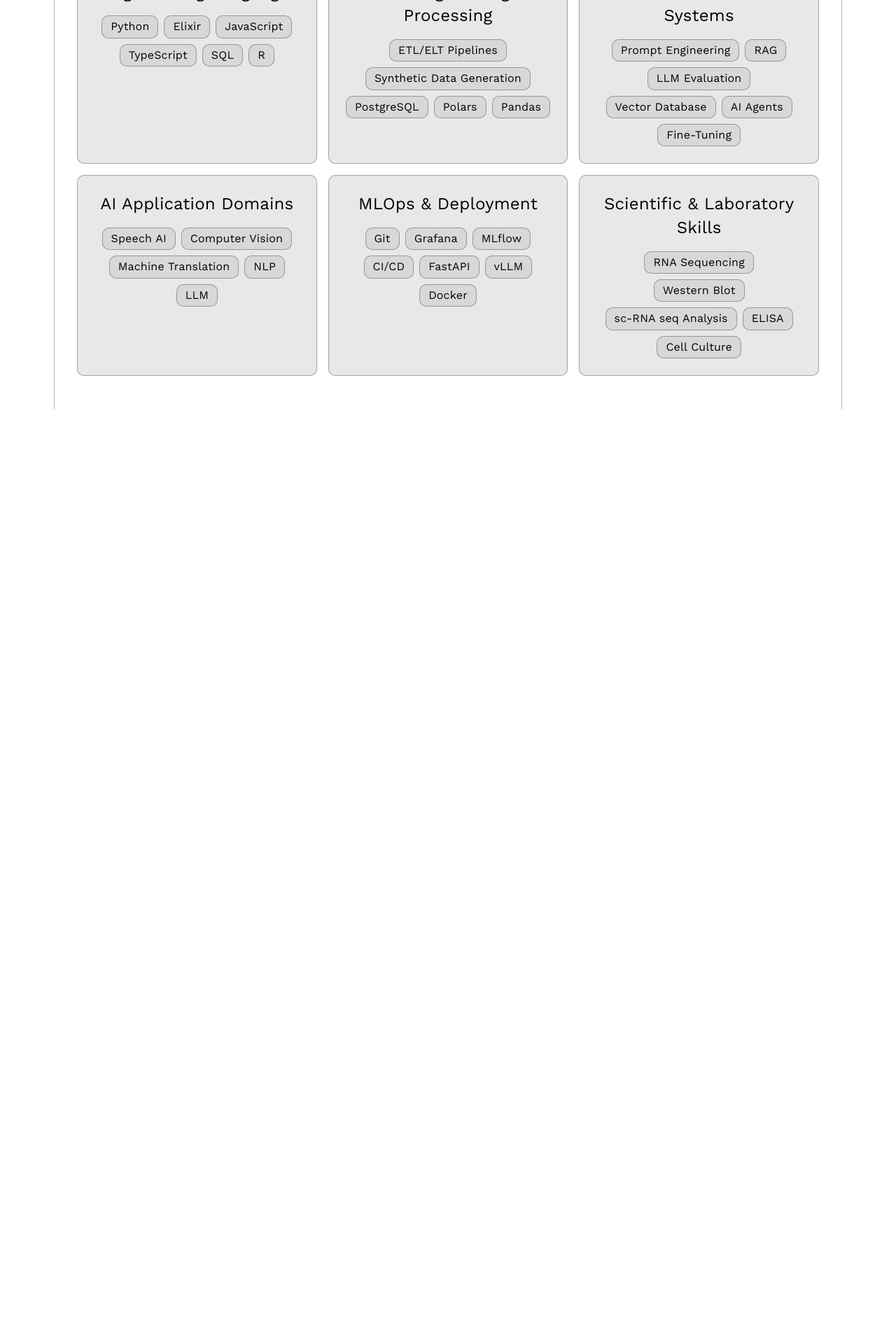
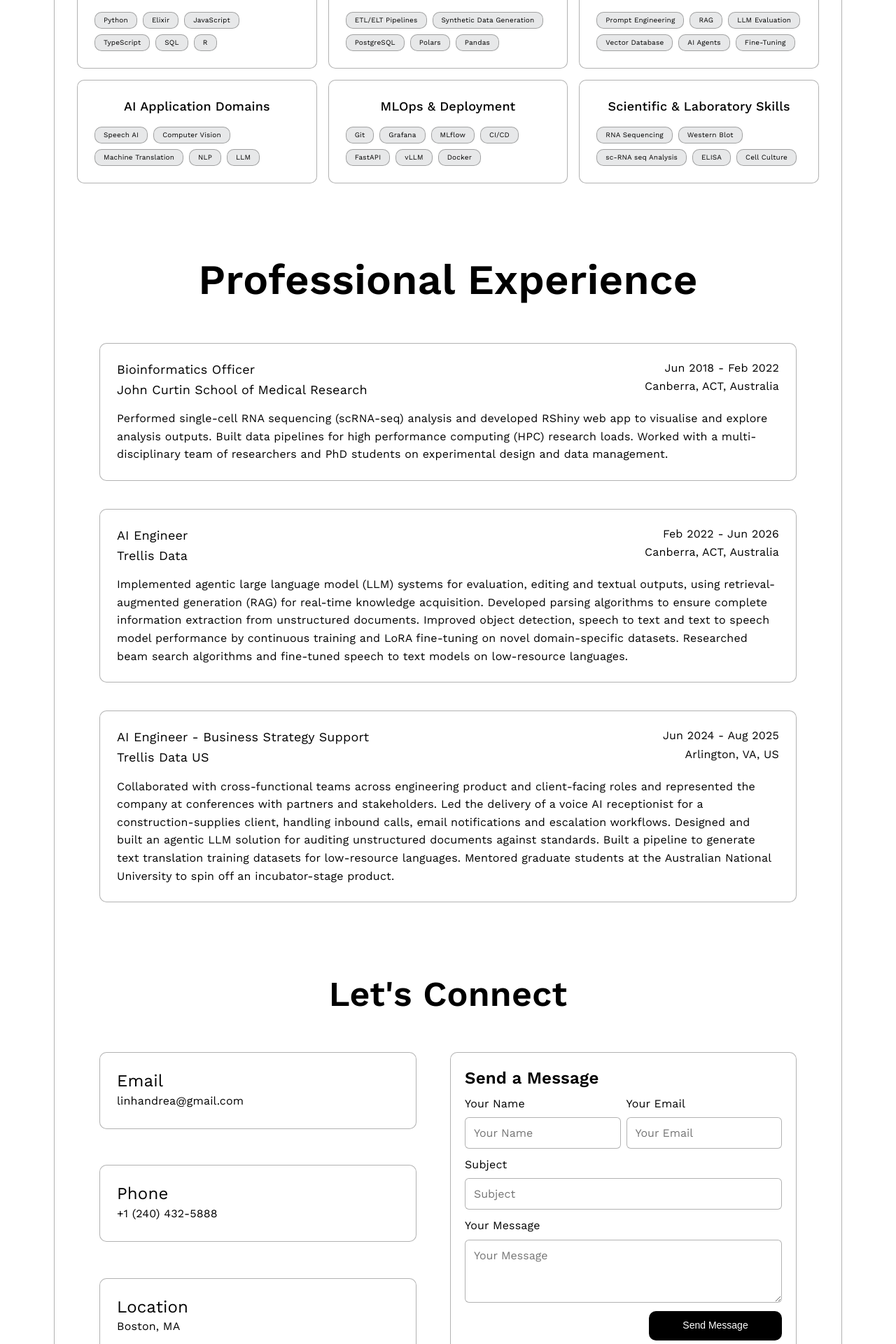
Before and after one commit to bioflower/personal-website, a React (Vite) app: page / in a window 1280 px wide. Shown: the part 880-2800 px from the top of the page at 70% size. Before the commit the page ends 1465 px from the top, so only its background shows below. Built offline with nearby package versions, Linux system fonts and the light colour scheme.

Commit message:
feat: add Notes page, shared Nav, dark mode fixes, and font weight hierarchy

```diff
--- a/index.html
+++ b/index.html
@@ -7,7 +7,7 @@
     <title>Personal Website</title>
     <link rel="preconnect" href="https://fonts.googleapis.com">
     <link rel="preconnect" href="https://fonts.gstatic.com" crossorigin>
-    <link href="https://fonts.googleapis.com/css2?family=Work+Sans:wght@400&display=swap" rel="stylesheet">
+    <link href="https://fonts.googleapis.com/css2?family=Work+Sans:wght@400;500;600&display=swap" rel="stylesheet">
   </head>
   <body>
     <div id="root"></div>
--- /dev/null
+++ b/src/components/Nav.css
@@ -0,0 +1,41 @@
+.nav {
+  background: var(--color-bg);
+  border-bottom: 1px solid var(--color-skill-border);
+  position: sticky;
+  top: 0;
+  z-index: 100;
+}
+
+.nav-inner {
+  max-width: 1126px;
+  margin: 0 auto;
+  display: flex;
+  flex-direction: row;
+  align-items: center;
+  gap: 20px;
+  padding: 5px 64px;
+}
+
+.nav-logo {
+  font-size: 16px;
+  font-weight: 500;
+  color: var(--color-text);
+  text-decoration: none;
+}
+
+.nav-links {
+  margin-left: auto;
+  display: flex;
+  flex-direction: row;
+  gap: 32px;
+}
+
+.nav-links a {
+  font-size: 16px;
+  color: var(--color-text);
+  text-decoration: none;
+}
+
+.nav-links a:hover {
+  text-decoration: underline;
+}
--- /dev/null
+++ b/src/components/Nav.jsx
@@ -0,0 +1,20 @@
+import "./Nav.css"
+
+function Nav() {
+  return (
+    <nav className="nav">
+      <div className="nav-inner">
+        <a href="/" className="nav-logo">Andrea Do</a>
+        <div className="nav-links">
+          <a href="/#about">About</a>
+          <a href="/#skills">Skills</a>
+          <a href="/#experience">Experience</a>
+          <a href="/notes">Notes</a>
+          <a href="/#contact">Contact</a>
+        </div>
+      </div>
+    </nav>
+  )
+}
+
+export default Nav
--- /dev/null
+++ b/src/data/contact.js
@@ -0,0 +1,5 @@
+export const contactMethods = [
+  { label: "Email", detail: "linhandrea@gmail.com" },
+  { label: "Phone", detail: "+1 (240) 432-5888" },
+  { label: "Location", detail: "Boston, MA" },
+]
--- /dev/null
+++ b/src/data/experience.js
@@ -0,0 +1,23 @@
+export const experienceEntries = [
+  {
+    title: "Bioinformatics Officer",
+    company: "John Curtin School of Medical Research",
+    location: "Canberra, ACT, Australia",
+    timeline: "Jun 2018 - Feb 2022",
+    description: "Performed single-cell RNA sequencing (scRNA-seq) analysis and developed RShiny web app to visualise and explore analysis outputs. Built data pipelines for high performance computing (HPC) research loads. Worked with a multi-disciplinary team of researchers and PhD students on experimental design and data management.",
+  },
+  {
+    title: "AI Engineer",
+    company: "Trellis Data",
+    location: "Canberra, ACT, Australia",
+    timeline: "Feb 2022 - Jun 2026",
+    description: "Implemented agentic large language model (LLM) systems for evaluation, editing and textual outputs, using retrieval-augmented generation (RAG) for real-time knowledge acquisition. Developed parsing algorithms to ensure complete information extraction from unstructured documents. Improved object detection, speech to text and text to speech model performance by continuous training and LoRA fine-tuning on novel domain-specific datasets. Researched beam search algorithms and fine-tuned speech to text models on low-resource languages.",
+  },
+  {
+    title: "AI Engineer - Business Strategy Support",
+    company: "Trellis Data US",
+    location: "Arlington, VA, US",
+    timeline: "Jun 2024 - Aug 2025",
+    description: "Collaborated with cross-functional teams across engineering product and client-facing roles and represented the company at conferences with partners and stakeholders. Led the delivery of a voice AI receptionist for a construction-supplies client, handling inbound calls, email notifications and escalation workflows. Designed and built an agentic LLM solution for auditing unstructured documents against standards. Built a pipeline to generate text translation training datasets for low-resource languages. Mentored graduate students at the Australian National University to spin off an incubator-stage product.",
+  },
+]
--- a/src/index.css
+++ b/src/index.css
@@ -6,6 +6,7 @@
   --color-btn-secondary-bg: #000000;
   --color-btn-secondary-text: #FFFFFF;
   --color-skill-bg: rgba(177, 178, 181, 0.3);
+  --color-domain-bg: #FFFFFF;
   --color-skill-border: rgba(0, 0, 0, 0.3);
   --radius-btn: 10px;
 
@@ -30,6 +31,9 @@
   :root {
     --color-text: #FFFFFF;
     --color-bg: #16171d;
+    --color-domain-bg: #1e1f26;
+    --color-btn-primary-bg: #1e1f26;
+    --color-btn-primary-border: rgba(255, 255, 255, 0.3);
     --color-skill-bg: rgba(255, 255, 255, 0.1);
     --color-skill-border: rgba(255, 255, 255, 0.3);
   }
--- a/src/pages/Home.css
+++ b/src/pages/Home.css
@@ -1,43 +1,5 @@
-.nav {
-  display: flex;
-  flex-direction: row;
-  align-items: center;
-  gap: 20px;
-  padding: 5px 20px;
-  background: var(--color-bg);
-  border-bottom: 1px solid var(--color-skill-border);
-  position: sticky;
-  top: 0;
-  z-index: 100;
-}
-
-.nav-logo {
-  font-size: 16px;
-  color: var(--color-text);
-}
-
-.nav-spacer {
-  flex: 1;
-}
-
-.nav-links {
-  display: flex;
-  flex-direction: row;
-  gap: 80px;
-}
-
-.nav-links a {
-  font-size: 16px;
-  color: var(--color-text);
-  text-decoration: none;
-}
-
-.nav-links a:hover {
-  text-decoration: underline;
-}
-
 .about {
-  padding: 48px 32px;
+  padding: 48px 64px;
 }
 
 .about-content {
@@ -55,32 +17,33 @@
 
 .greeting {
   font-size: 60px;
-  font-weight: 400;
-  line-height: 1.4;
-  color: var(--color-text);
-  margin: 0 0 6px 0;
-}
-
-.brief {
-  font-size: 36px;
-  font-weight: 400;
-  line-height: 1.4;
-  color: var(--color-text);
-  margin: 0 0 6px 0;
-}
-
-.interest {
-  font-size: 22px;
-  font-weight: 400;
+  font-weight: 600;
   line-height: 1.4;
   color: var(--color-text);
   margin: 0 0 24px 0;
 }
 
+.brief {
+  font-size: 32px;
+  font-weight: 400;
+  line-height: 1.4;
+  color: var(--color-text);
+  margin: 0 0 20px 0;
+}
+
+.interest {
+  font-size: 20px;
+  font-weight: 400;
+  line-height: 1.4;
+  color: var(--color-text);
+  margin: 0 0 32px 0;
+}
+
 .buttons {
   display: flex;
   flex-direction: row;
-  gap: 10px;
+  gap: 32px;
+  justify-content: center;
 }
 
 .btn {
@@ -89,10 +52,10 @@
   justify-content: center;
   height: 55px;
   border-radius: var(--radius-btn);
-  font-size: 18px;
+  font-size: 16px;
   line-height: 1.7;
   text-decoration: none;
-  font-weight: 400;
+  font-weight: 500;
   box-sizing: border-box;
 }
 
@@ -138,10 +101,11 @@
 
 .skills-heading {
   font-size: 60px;
-  font-weight: 400;
+  font-weight: 600;
   line-height: 1.4;
   color: var(--color-text);
   margin: 0 0 32px 0;
+  text-align: center;
 }
 
 .skills-grid {
@@ -155,12 +119,12 @@
   padding: 24px;
   border-radius: var(--radius-btn);
   border: 1px solid var(--color-skill-border);
-  background: var(--color-skill-bg);
+  background: var(--color-domain-bg);
 }
 
 .skill-domain-title {
-  font-size: 24px;
-  font-weight: 400;
+  font-size: 18px;
+  font-weight: 500;
   line-height: 1.4;
   color: var(--color-text);
   margin: 0 0 16px 0;
@@ -174,11 +138,11 @@
   display: flex;
   flex-wrap: wrap;
   gap: 8px;
-  justify-content: center;
+  justify-content: left;
 }
 
 .skill-chip {
-  font-size: 16px;
+  font-size: 10px;
   line-height: 1.4;
   color: var(--color-text);
   background: var(--color-skill-bg);
@@ -186,6 +150,213 @@
   border-radius: var(--radius-btn);
   border: 1px solid var(--color-skill-border);
 }
+
+.experience {
+  padding: 48px 64px;
+}
+
+.experience-inner {
+  max-width: 1126px;
+  margin: 0 auto;
+}
+
+.experience-heading {
+  font-size: 60px;
+  font-weight: 600;
+  line-height: 1.4;
+  color: var(--color-text);
+  margin: 0 0 48px 0;
+  text-align: center;
+}
+
+.experience-list {
+  display: flex;
+  flex-direction: column;
+  gap: 40px;
+}
+
+.experience-card {
+  border: 1px solid var(--color-skill-border);
+  border-radius: var(--radius-btn);
+  background: var(--color-domain-bg);
+  padding: 24px;
+}
+
+.experience-card-top {
+  display: flex;
+  flex-direction: row;
+  justify-content: space-between;
+  margin-bottom: 16px;
+}
+
+.experience-card-left {
+  display: flex;
+  flex-direction: column;
+  gap: 4px;
+}
+
+.experience-card-right {
+  display: flex;
+  flex-direction: column;
+  gap: 4px;
+  text-align: right;
+}
+
+.experience-title {
+  font-size: 18px;
+  line-height: 1.4;
+  color: var(--color-text);
+}
+
+.experience-company {
+  font-size: 18px;
+  line-height: 1.4;
+  color: var(--color-text);
+}
+
+.experience-timeline {
+  font-size: 16px;
+  line-height: 1.4;
+  color: var(--color-text);
+}
+
+.experience-location {
+  font-size: 16px;
+  line-height: 1.4;
+  color: var(--color-text);
+}
+
+.experience-description {
+  font-size: 16px;
+  line-height: 1.6;
+  color: var(--color-text);
+}
+
+.contact {
+  padding: 48px 64px;
+}
+
+.contact-inner {
+  max-width: 1126px;
+  margin: 0 auto;
+}
+
+.contact-heading {
+  font-size: 50px;
+  font-weight: 600;
+  line-height: 1.4;
+  color: var(--color-text);
+  margin: 0 0 48px 0;
+  text-align: center;
+}
+
+.contact-layout {
+  display: flex;
+  flex-direction: row;
+  gap: 48px;
+  align-items: stretch;
+}
+
+.contact-cards {
+  flex: 1;
+  display: flex;
+  flex-direction: column;
+  gap: 24px;
+  justify-content: space-between;
+}
+
+.contact-card {
+  border: 1px solid var(--color-skill-border);
+  border-radius: var(--radius-btn);
+  background: var(--color-domain-bg);
+  padding: 24px;
+}
+
+.contact-detail {
+  font-size: 16px;
+  line-height: 1.4;
+  color: var(--color-text);
+  margin: 0 0 4px 0;
+}
+
+.contact-label {
+  font-size: 24px;
+  line-height: 1.4;
+  color: var(--color-text);
+  margin: 0;
+}
+
+.contact-form {
+  flex: 1;
+  border: 1px solid var(--color-skill-border);
+  border-radius: var(--radius-btn);
+  background: var(--color-domain-bg);
+  padding: 20px;
+}
+
+.contact-form form {
+  display: flex;
+  flex-direction: column;
+  gap: 12px;
+}
+
+
+.form-heading {
+  font-size: 24px;
+  font-weight: 600;
+  line-height: 1.4;
+  color: var(--color-text);
+  margin: 0 0 8px 0;
+}
+
+.form-label {
+  font-size: 16px;
+  line-height: 1.4;
+  color: var(--color-text);
+}
+
+.form-row {
+  display: flex;
+  flex-direction: row;
+  gap: 8px;
+}
+
+.form-row .form-field {
+  flex: 1;
+}
+
+.form-field {
+  display: flex;
+  flex-direction: column;
+  gap: 8px;
+}
+
+.form-input {
+  width: 100%;
+  box-sizing: border-box;
+  padding: 12px;
+  border: 1px solid var(--color-skill-border);
+  border-radius: 6px;
+  font-size: 16px;
+  font-family: var(--sans);
+  color: var(--color-text);
+  background: var(--color-bg);
+}
+
+.form-textarea {
+  min-height: 90px;
+  resize: vertical;
+  font-family: var(--sans);
+}
+
+.form-submit {
+  align-self: flex-end;
+  width: 190px;
+  height: 42px;
+  font-size: 14px;
+  cursor: pointer;
+}
+
 
 @media (max-width: 1024px) {
   .skills-grid {
@@ -200,4 +371,14 @@
   .about-content {
     flex-direction: column;
   }
+  .experience-card-top {
+    flex-direction: column;
+    gap: 8px;
+  }
+  .experience-card-right {
+    text-align: left;
+  }
+  .contact-layout {
+    flex-direction: column;
+  }
 }
--- a/src/pages/Home.jsx
+++ b/src/pages/Home.jsx
@@ -1,20 +1,13 @@
 import "./Home.css"
+import Nav from "../components/Nav"
 import { skillDomains } from "../data/skills"
+import { experienceEntries } from "../data/experience"
+import { contactMethods } from "../data/contact"
 
 function Home() {
   return (
     <div className="home">
-      <nav className="nav">
-        <span className="nav-logo">Andrea Do</span>
-        <div className="nav-spacer" />
-        <div className="nav-links">
-          <a href="#about">About</a>
-          <a href="#skills">Skills</a>
-          <a href="#experience">Experience</a>
-          <a href="/notes">Notes</a>
-          <a href="#contact">Contact</a>
-        </div>
-      </nav>
+      <Nav />
       <section id="about" className="about">
         <div className="about-content">
           <div className="about-text">
@@ -48,6 +41,67 @@
           </div>
         </div>
       </section>
+      <section id="experience" className="experience">
+        <div className="experience-inner">
+          <h2 className="experience-heading">Professional Experience</h2>
+          <div className="experience-list">
+            {experienceEntries.map((entry) => (
+              <div key={entry.timeline} className="experience-card">
+                <div className="experience-card-top">
+                  <div className="experience-card-left">
+                    <p className="experience-title">{entry.title}</p>
+                    <p className="experience-company">{entry.company}</p>
+                  </div>
+                  <div className="experience-card-right">
+                    <p className="experience-timeline">{entry.timeline}</p>
+                    <p className="experience-location">{entry.location}</p>
+                  </div>
+                </div>
+                <p className="experience-description">{entry.description}</p>
+              </div>
+            ))}
+          </div>
+        </div>
+      </section>
+      <section id="contact" className="contact">
+        <div className="contact-inner">
+          <h2 className="contact-heading">Let's Connect</h2>
+          <div className="contact-layout">
+            <div className="contact-cards">
+            {contactMethods.map((method) => (
+              <div key={method.label} className="contact-card">
+                <p className="contact-label">{method.label}</p>
+                <p className="contact-detail">{method.detail}</p>
+              </div>
+            ))}
+            </div>
+            <div className="contact-form">
+              <h3 className="form-heading">Send a Message</h3>
+              <form>
+                <div className="form-row">
+                  <div className="form-field">
+                    <label className="form-label">Your Name</label>
+                    <input type="text" className="form-input" placeholder="Your Name" />
+                  </div>
+                  <div className="form-field">
+                    <label className="form-label">Your Email</label>
+                    <input type="email" className="form-input" placeholder="Your Email" />
+                  </div>
+                </div>
+                <div className="form-field">
+                  <label className="form-label">Subject</label>
+                  <input type="text" className="form-input" placeholder="Subject" />
+                </div>
+                <div className="form-field form-field-message">
+                  <label className="form-label">Your Message</label>
+                  <textarea className="form-input form-textarea" placeholder="Your Message" />
+                </div>
+                <button type="submit" className="btn btn-secondary form-submit">Send Message</button>
+              </form>
+            </div>
+          </div>
+        </div>
+      </section>
     </div>
   )
 }
```
Also changed, not shown: src/App.jsx (+7 -0 lines), src/pages/Notes.css (added, +23 -0 lines), src/pages/Notes.jsx (added, +18 -0 lines), 1 other file (tests, documents, lock files or other folders).
